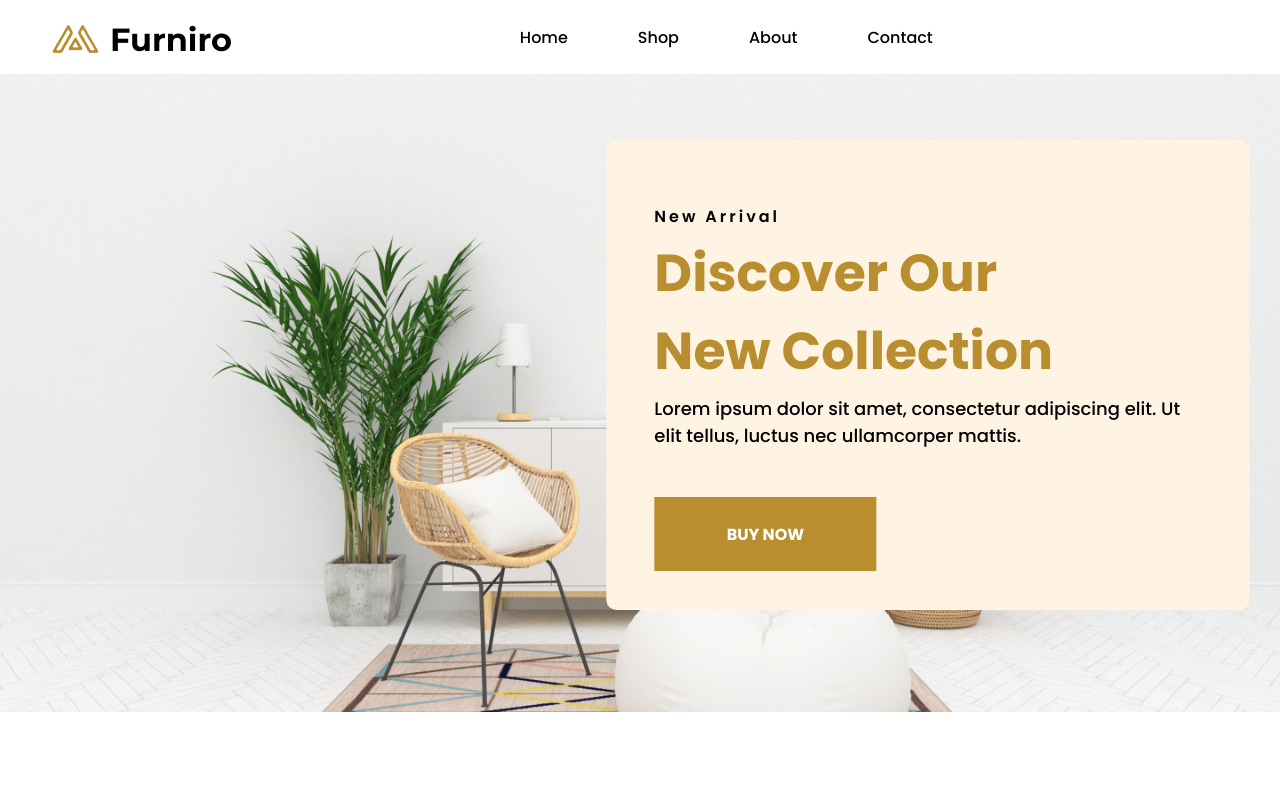
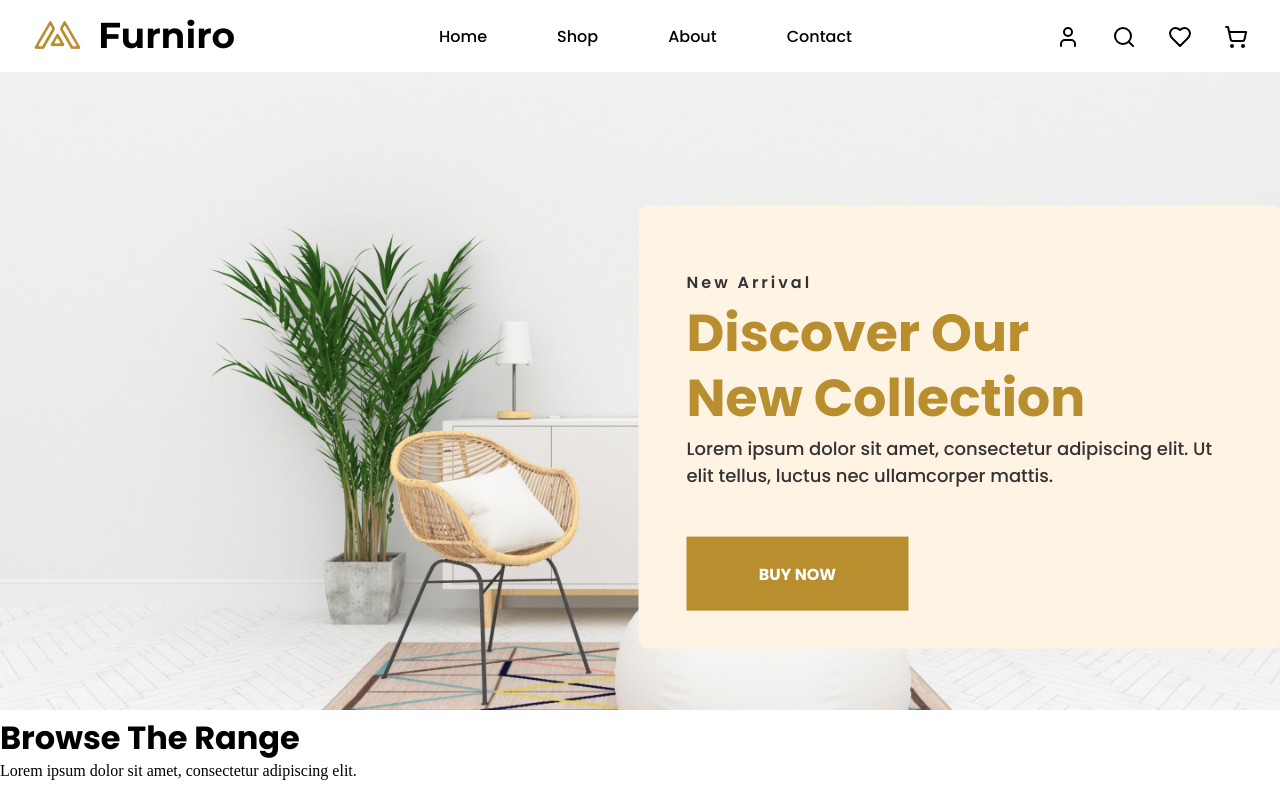
Before and after one commit to LuanaBecker24/AtividadeReact, a React (Vite) app in the folder React/: page /shop in a window 1280 px wide. Built offline with nearby package versions, Linux system fonts and the light colour scheme.

Commit message:
fazendo segunda parte da página

```diff
--- a/React/package.json
+++ b/React/package.json
@@ -10,8 +10,10 @@
     "preview": "vite preview"
   },
   "dependencies": {
+    "lucide-react": "^0.287.0",
     "react": "^18.2.0",
-    "react-dom": "^18.2.0"
+    "react-dom": "^18.2.0",
+    "react-router-dom": "^6.16.0"
   },
   "devDependencies": {
     "@types/react": "^18.2.15",
--- a/React/src/App.jsx
+++ b/React/src/App.jsx
@@ -1,12 +1,12 @@
 import Header from "./components/Header";
-import Banner from "./components/Banner";
+import Home from "./pages/Home";
 import "./App.css"
 
 const App = () => {
   return (
     <div className="centro">
       <Header/>
-      <Banner/>
+      <Home/>
     </div>
   )
 };
--- a/React/src/components/Banner/index.jsx
+++ /dev/null
@@ -1,18 +0,0 @@
-import './banner.css';
-
-function Banner() {
-    return (
-        <header className="header">
-            <img src='./images/ImagemFundo.png' alt="imagem-de-fundo"/>
-            <div className="escritas">
-                <p className='pequeno-texto'>New Arrival</p>
-                <h1 className='titulo'>Discover Our New Collection</h1>
-                <p className='especificacao'>Lorem ipsum dolor sit amet, consectetur adipiscing elit. Ut elit tellus, luctus nec ullamcorper mattis.</p>
-                <div className='mudar-pagina'>
-                    <a className='botao'>BUY NOW</a>
-                </div>
-            </div>
-        </header>
-    )
-}
-export default Banner;
--- a/React/src/components/Header/header.css
+++ b/React/src/components/Header/header.css
@@ -1,25 +1,40 @@
 .header {
-    display: flex;
-}
-
-.logo {
-    margin-top: 7px;
-    padding-right: 10px;
-    padding-left: 50px;
+  display: flex;
+  align-items: center;
+  justify-content: space-between;
+  padding-left: 2rem;
+  padding-right: 2rem;
 }
 
 .nome {
-    font-family: 'Montserrat';
-    font-weight: 700;
-    margin-top: 20px;
+  font-family: "Montserrat";
+  font-weight: 700;
+  margin-top: 13px;
+  font-size: 18px;
 }
 
 .paginas {
-    font-family: 'Poppins';
-    margin-top: 17px;
-    display: flex;
-    gap: 70px;
-    margin-left: 18rem;
-    font-weight: 500;
-    margin-top: 25px;
+  font-family: "Poppins";
+  display: flex;
+  justify-content: center;
+  align-items: center;
+  gap: 70px;
+  font-weight: 500;
+  font-size: 16px;
+  margin-top: 1rem;
 }
+
+.container_icones {
+  display: flex;
+  justify-content: center;
+  align-items: center;
+  margin-top: 1rem;
+  gap: 2rem;
+}
+
+.container_logo {
+  display: flex;
+  justify-content: center;
+  align-items: center;
+  gap: 1rem;
+}
--- a/React/src/components/Header/index.jsx
+++ b/React/src/components/Header/index.jsx
@@ -1,22 +1,38 @@
-import './header.css';
+import { Link } from "react-router-dom";
+
+import Shop from "../../pages/Shop";
+
+import { User, Search, Heart, ShoppingCart } from "lucide-react";
+
+import "./header.css";
 
 function Header() {
   return (
     <header className="header">
-            <div className='logo'>
-                <img src='./images/Meubel House_Logos-05.png' alt="Logo do site"/>
+      <div className="container_logo">
+        <div className="logo">
+          <img src="./images/Meubel House_Logos-05.png" alt="Logo do site" />
         </div>
-            <div className='nome'>
+        <div className="nome">
           <h1>Furniro</h1>
         </div>
-            <div className='paginas'>
-                <a className='home'>Home</a>
-                <a className='shop'>Shop</a>
-                <a className='about'>About</a>
-                <a className='contact'>Contact</a>
+      </div>
+      <div className="paginas">
+        <a className="home">Home</a>
+        <a className="shop" to={"/shop"}>
+          Shop
+        </a>
+        <a className="about">About</a>
+        <a className="contact">Contact</a>
+      </div>
+      <div className="container_icones">
+        <User />
+        <Search />
+        <Heart />
+        <ShoppingCart />
       </div>
     </header>
-    )
+  );
 }
 
 export default Header;
--- a/React/src/main.jsx
+++ b/React/src/main.jsx
@@ -1,8 +1,16 @@
 import React from 'react';
 import ReactDOM from 'react-dom/client';
 import App from './App';
+import Shop from './pages/Shop';
 import './index.css'
+import { BrowserRouter, Route, Routes } from 'react-router-dom';
 
 ReactDOM.createRoot(document.getElementById('root')).render(<App />);
 
-<React></React>
+<React>
+    {/* <BrowserRouter>
+        <Routes>
+            <Route path='/shop' element={ <Shop /> }/>
+        </Routes>
+    </BrowserRouter> */}
+</React>
--- a/React/src/components/Banner/banner.css
+++ b/React/src/pages/Home/home.css
@@ -8,19 +8,16 @@ img {
     width: 100%;
 }
 
-.header {
-    position: relative;
-}
 
-.escritas {
+.primeira_parte {
     background-color: #FFF3E3;
     width: 643px;
-    height: 470px;
+    height: 443px;
     border-radius: 10px;
     position: absolute;
     top: 70%;
     left: 75%;
-    transform: translate(-55%, -80%);
+    transform: translate(-50%, -80%);
 }
 
 .pequeno-texto {
@@ -31,6 +28,7 @@ img {
     font-size: 16px;
     margin-top: 4rem;
     letter-spacing: 3px;
+    color: #333333;
 }
 
 .titulo {
@@ -41,6 +39,7 @@ img {
     margin-right: 150px;
     font-size: 52px;
     margin-top: 5px;
+    line-height: 65px;
 
 }
 
@@ -51,6 +50,7 @@ img {
     margin-right: 4rem;
     font-size: 18px;
     margin-top: 5px;
+    color: #333333;
 }
 
 .mudar-pagina {
@@ -69,3 +69,14 @@ img {
     font-size: 16px;
     margin-top: 3rem;
 }
+
+.segunda_parte {
+    justify-content: center;
+    align-items: center;
+}
+
+.subtitulo {
+    font-family: 'Poppins';
+    font-weight: 700;
+    font-size: 32px;
+}
--- /dev/null
+++ b/React/src/pages/Home/index.jsx
@@ -0,0 +1,29 @@
+import "./home.css";
+
+function Home() {
+  return (
+    <div>
+      <main className="header_home">
+        <img src="./images/ImagemFundo.png" alt="imagem-de-fundo" />
+        <div className="primeira_parte">
+          <p className="pequeno-texto">New Arrival</p>
+          <h1 className="titulo">Discover Our New Collection</h1>
+          <p className="especificacao">
+            Lorem ipsum dolor sit amet, consectetur adipiscing elit. Ut elit
+            tellus, luctus nec ullamcorper mattis.
+          </p>
+          <div className="mudar-pagina">
+            <a className="botao">BUY NOW</a>
+          </div>
+        </div>
+        <div className="segunda_parte">
+          <h2 className="subtitulo">Browse The Range</h2>
+          <p className="frase">
+            Lorem ipsum dolor sit amet, consectetur adipiscing elit.
+          </p>
+        </div>
+      </main>
+    </div>
+  );
+}
+export default Home;
--- /dev/null
+++ b/React/src/pages/Shop/index.jsx
@@ -0,0 +1,3 @@
+export default function Shop() {
+    return <h1>Hello SHOP</h1>
+}
```
Also changed, not shown: React/src/pages/Shop/shop.css (added), 1 other file (tests, documents, lock files or other folders). Lines whose indentation alone changed are shown as unchanged.
